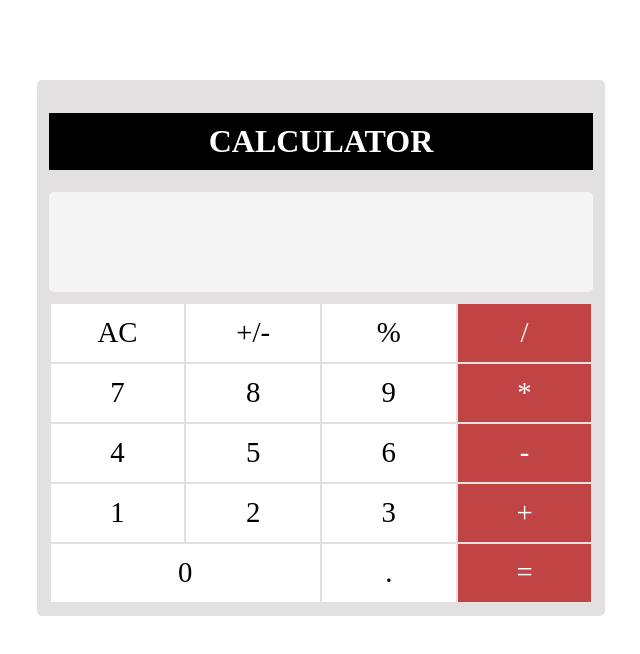
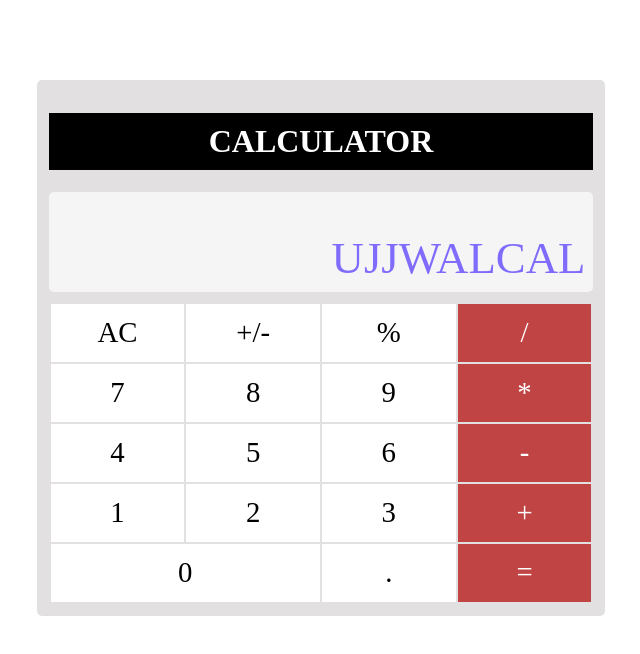
Before and after one commit to ujjuengineer/calculator-project, a plain HTML site: page index.html in a window 1280 px wide. Shown: the whole page, without its empty margins (319-959 px from the left). Drawn offline with Linux system fonts and the light colour scheme.

Commit message:
Update index.html

```diff
--- a/index.html
+++ b/index.html
@@ -105,7 +105,7 @@
     <div id="calculator">
         <h1>Calculator</h1>
         <div id="display-container">
-            <p id="display"> </p>
+            <p id="display">UJJWALCAL</p>
         </div>
         <div id="buttons-container">
             <div class="button" id="button-clear" data-value="ac">
```
